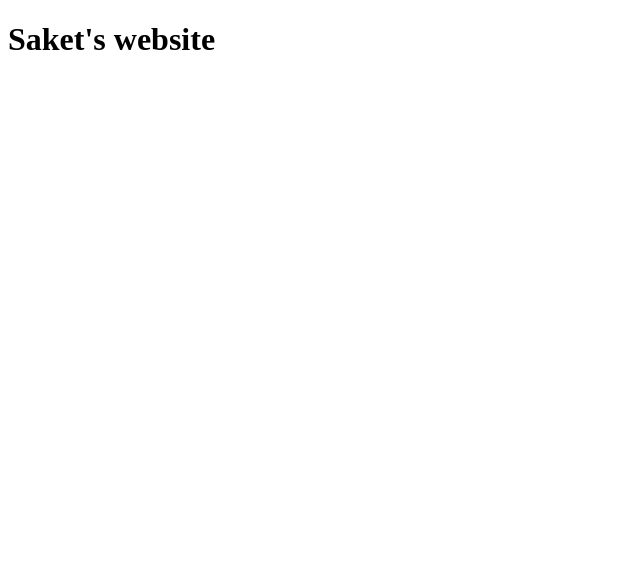
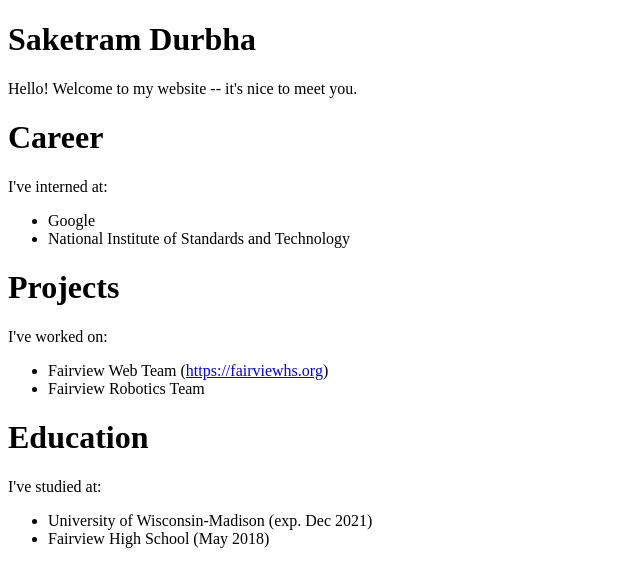
Before and after one commit to SaketramDurbha/saket, an Angular app: page / in a window 1280 px wide. Shown: the top 586 px of the page, without its empty margins (0-640 px from the left). Built offline with nearby package versions, Linux system fonts and the light colour scheme.

Commit message:
add some personal information

```diff
--- a/src/app/components/app/app.component.html
+++ b/src/app/components/app/app.component.html
@@ -1,3 +1,32 @@
-<h1>Saket's website</h1>
+<h1>Saketram Durbha</h1>
+
+<p>Hello! Welcome to my website -- it's nice to meet you.</p>
+
+<h1>Career</h1>
+
+I've interned at:
+
+<ul>
+  <li>Google</li>
+  <li>National Institute of Standards and Technology</li>
+</ul>
+
+<h1>Projects</h1>
+
+I've worked on:
+
+<ul>
+  <li>Fairview Web Team (<a href="https://fairviewhs.org">https://fairviewhs.org</a>)</li>
+  <li>Fairview Robotics Team</li>
+</ul>
+
+<h1>Education</h1>
+
+<p>I've studied at:</p>
+
+<ul>
+  <li>University of Wisconsin-Madison (exp. Dec 2021)</li>
+  <li>Fairview High School (May 2018)</li>
+</ul>
 
 <router-outlet></router-outlet>
```
